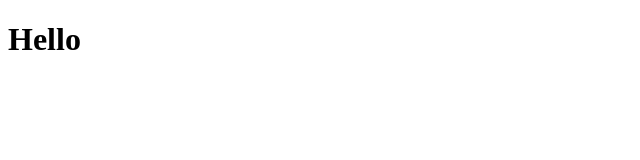
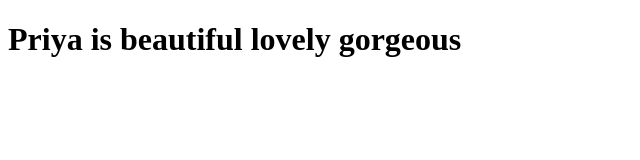
Before and after one commit to iamthehr/Practice, a plain HTML site: page index.html in a window 1280 px wide. Shown: the whole page, without its empty margins (0-640 px from the left). Drawn offline with Linux system fonts and the light colour scheme.

Commit message:
worte the truth

```diff
--- a/index.html
+++ b/index.html
@@ -6,6 +6,6 @@
     <title>Document</title>
   </head>
   <body>
-    <h1>Hello</h1>
+    <h1>Priya is beautiful lovely gorgeous</h1>
   </body>
 </html>
```
